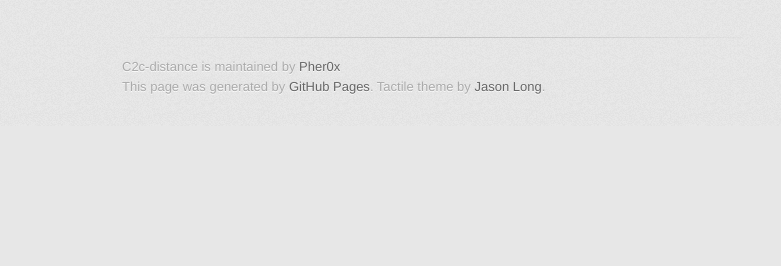
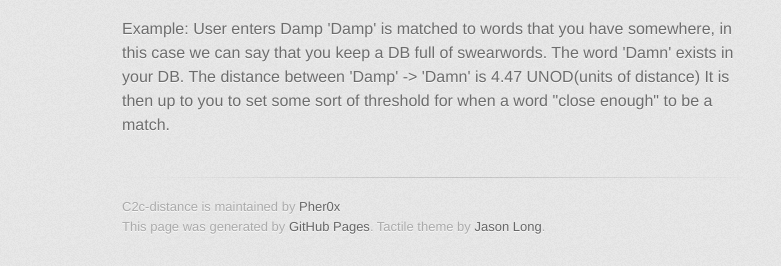
Before and after one commit to Aron-F/C2C-Distance, a plain HTML site: page index.html in a window 1280 px wide. Shown: the part 829-1095 px from the top of the page, without its empty margins (208-989 px from the left). Before the commit the page ends 955 px from the top, so only its background shows below. Drawn offline with Linux system fonts and the light colour scheme; a web font is replaced by a local one.

```diff
--- a/index.html
+++ b/index.html
@@ -41,6 +41,12 @@
 
 <p><img src="http://i.imgur.com/5ClopuS.png?1" alt="Crudely drawn image depicting a keyboard with QWERTY-layout.">
 The idea is that a user inputs a word, if that word is misspelled when compared to say a keyword that you have stored somewhere, you get a number representing the distance that the input word has from the keyword.</p>
+
+<p>Example:
+User enters Damp
+'Damp' is matched to words that you have somewhere, in this case we can say that you keep a DB full of swearwords.
+The word 'Damn' exists in your DB. The distance between 'Damp' -&gt; 'Damn' is 4.47 UNOD(units of distance)
+It is then up to you to set some sort of threshold for when a word "close enough" to be a match.</p>
         </section>
 
         <footer>
--- a/params.json
+++ b/params.json
@@ -1,6 +1,6 @@
 {
   "name": "C2c-distance",
   "tagline": "Calculates the distance from one character on the keyboard to another character found in a \"match\" eg. when searching for something. ",
-  "body": "### About C2C\r\nIt measures distance between keys on the keyboard.\r\n\r\n### How it's supposed to work.\r\n![Crudely drawn image depicting a keyboard with QWERTY-layout.](http://i.imgur.com/5ClopuS.png?1)\r\nThe idea is that a user inputs a word, if that word is misspelled when compared to say a keyword that you have stored somewhere, you get a number representing the distance that the input word has from the keyword.",
+  "body": "### About C2C\r\nIt measures distance between keys on the keyboard.\r\n\r\n### How it's supposed to work.\r\n![Crudely drawn image depicting a keyboard with QWERTY-layout.](http://i.imgur.com/5ClopuS.png?1)\r\nThe idea is that a user inputs a word, if that word is misspelled when compared to say a keyword that you have stored somewhere, you get a number representing the distance that the input word has from the keyword.\r\n\r\nExample: \r\nUser enters Damp\r\n'Damp' is matched to words that you have somewhere, in this case we can say that you keep a DB full of swearwords.\r\nThe word 'Damn' exists in your DB. The distance between 'Damp' -> 'Damn' is 4.47 UNOD(units of distance)\r\nIt is then up to you to set some sort of threshold for when a word \"close enough\" to be a match.\r\n",
   "note": "Don't delete this file! It's used internally to help with page regeneration."
 }
```
